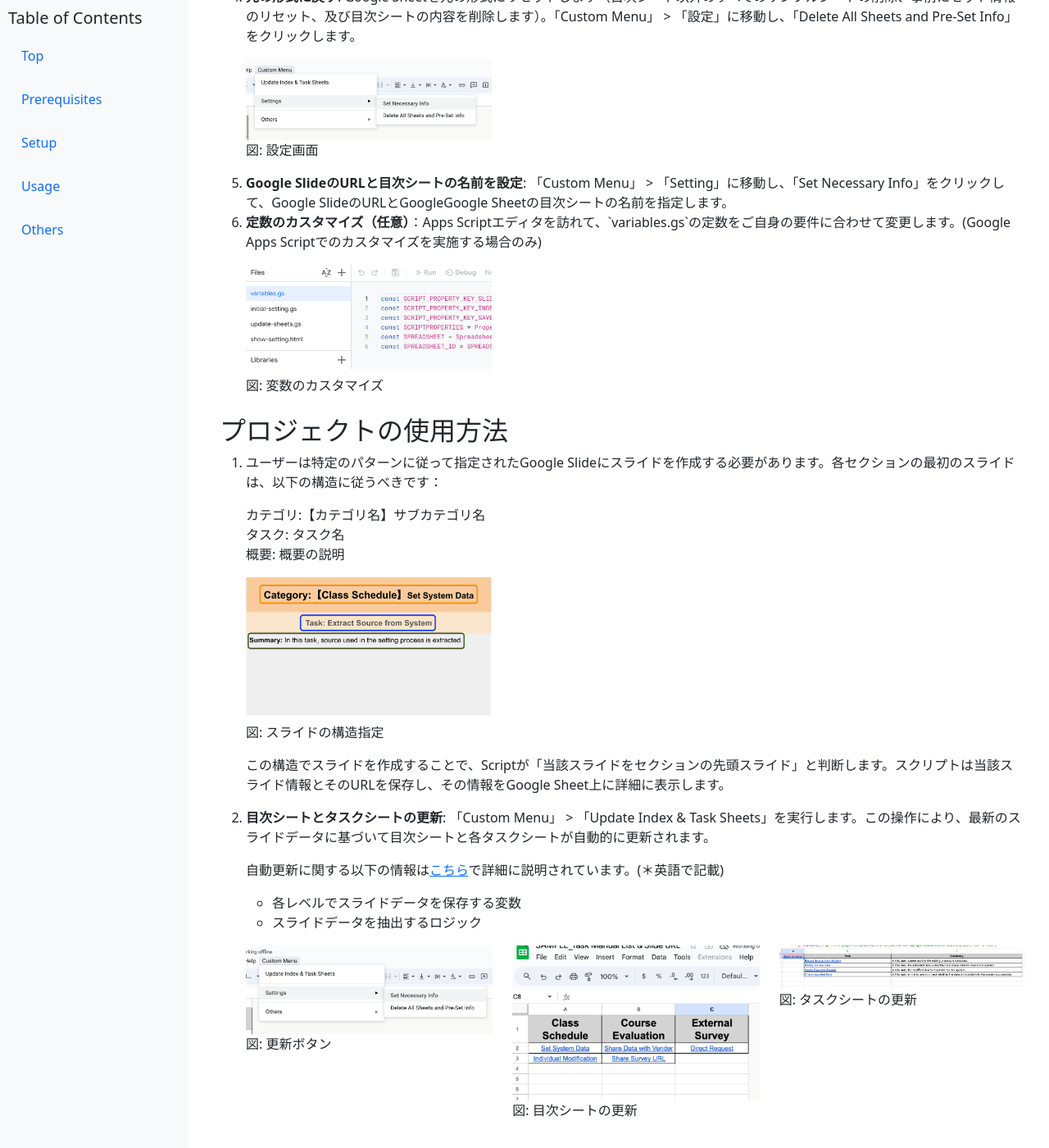
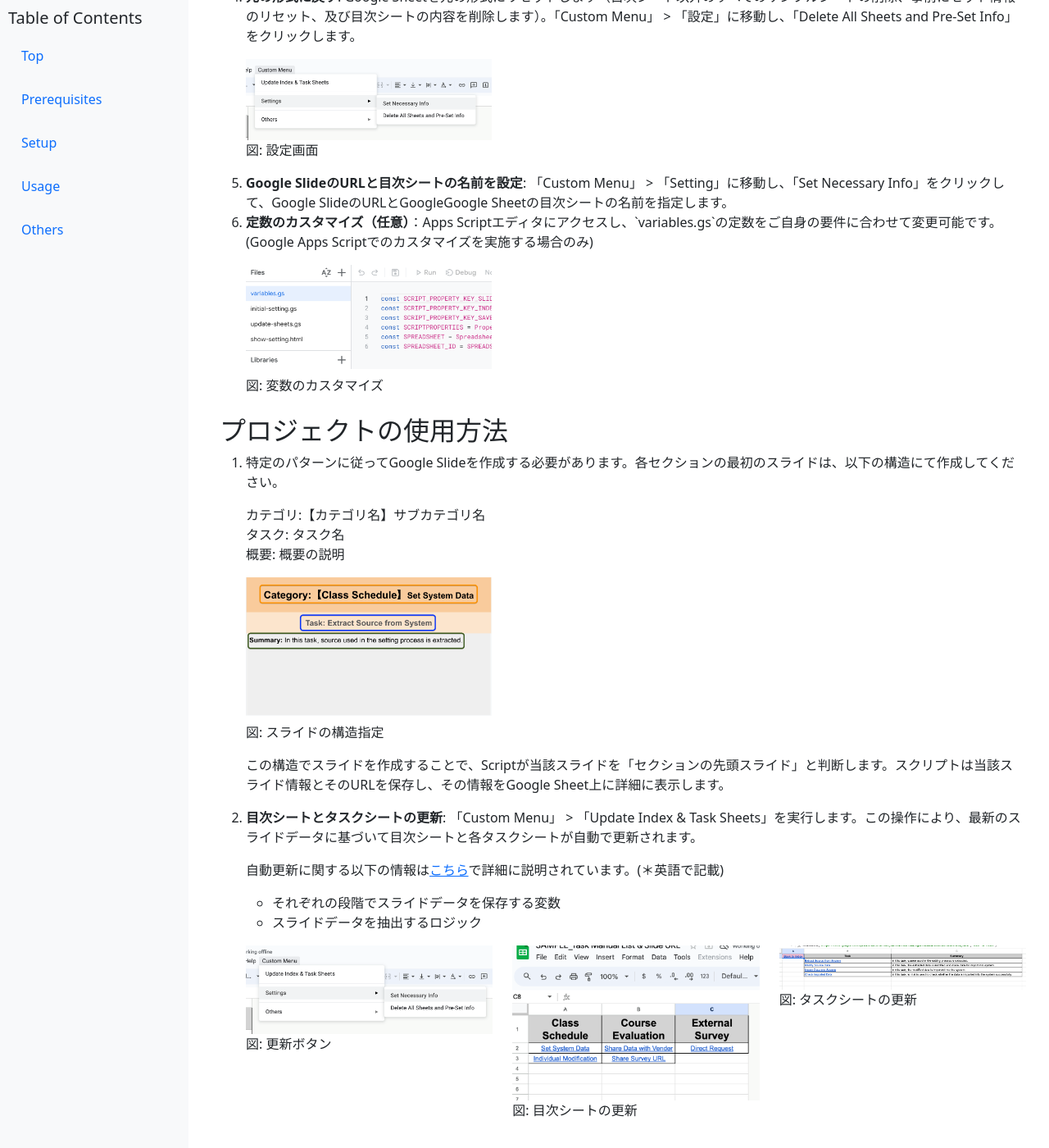
Before and after one commit to tsato21/display-slide-info-spr, a Jekyll site: the page built from docs/index_jpn.html, in a window 1280 px wide and 1400 px high, scrolled down 597 px. Shown: the whole window at 82% size. Built offline with Jekyll 4.4.1, drawn with Linux system fonts in a browser that asks for light colours; some of the changed text lies outside the part shown.

Commit message:
Update index_jpn.html

```diff
--- a/docs/index_jpn.html
+++ b/docs/index_jpn.html
@@ -51,7 +51,7 @@
                 <strong>Google SlideのURLと目次シートの名前を設定</strong>: 「Custom Menu」 > 「Setting」に移動し、「Set Necessary Info」をクリックして、Google SlideのURLとGoogleGoogle Sheetの目次シートの名前を指定します。
             </li>
             <li>
-                <strong>定数のカスタマイズ（任意）</strong>：Apps Scriptエディタを訪れて、`variables.gs`の定数をご自身の要件に合わせて変更します。(Google Apps Scriptでのカスタマイズを実施する場合のみ)
+                <strong>定数のカスタマイズ（任意）</strong>：Apps Scriptエディタにアクセスし、`variables.gs`の定数をご自身の要件に合わせて変更可能です。(Google Apps Scriptでのカスタマイズを実施する場合のみ)
                 <div class="resize-image my-3 container-img">
                     <!-- 定数のカスタマイズ画像のプレースホルダー -->
                     <img src="assets/images/constants_image.png" alt="定数のカスタマイズ" width="300" height="200">
@@ -64,7 +64,7 @@
           <h2>プロジェクトの使用方法</h2>
           <ol>
               <li>
-                  <p>ユーザーは特定のパターンに従って指定されたGoogle Slideにスライドを作成する必要があります。各セクションの最初のスライドは、以下の構造に従うべきです：</p>
+                  <p>特定のパターンに従ってGoogle Slideを作成する必要があります。各セクションの最初のスライドは、以下の構造にて作成してください。</p>
                   <blockquote>
                       カテゴリ:【カテゴリ名】サブカテゴリ名<br>
                       タスク: タスク名<br>
@@ -74,14 +74,14 @@
                       <img src="assets/images/slide-pattern.png" alt="スライドのパターン" width="300" height="200">
                       <div class="image-caption">図: スライドの構造指定</div>
                   </div>
-                  <p>この構造でスライドを作成することで、Scriptが「当該スライドをセクションの先頭スライド」と判断します。スクリプトは当該スライド情報とそのURLを保存し、その情報をGoogle Sheet上に詳細に表示します。</p>
+                  <p>この構造でスライドを作成することで、Scriptが当該スライドを「セクションの先頭スライド」と判断します。スクリプトは当該スライド情報とそのURLを保存し、その情報をGoogle Sheet上に詳細に表示します。</p>
               </li>
 
               <li>
-                  <p><strong>目次シートとタスクシートの更新</strong>: 「Custom Menu」 > 「Update Index & Task Sheets」を実行します。この操作により、最新のスライドデータに基づいて目次シートと各タスクシートが自動的に更新されます。</p>
+                  <p><strong>目次シートとタスクシートの更新</strong>: 「Custom Menu」 > 「Update Index & Task Sheets」を実行します。この操作により、最新のスライドデータに基づいて目次シートと各タスクシートが自動で更新されます。</p>
                   <p>自動更新に関する以下の情報は<a href="https://docs.google.com/presentation/d/1xSyIpb7w24os4EEhpNBP5CCTxS70q5PeTGKm2Vndumw/edit#slide=id.g6f52a3fb7eed7995_31" target="_blank" rel="noopener noreferrer">こちら</a>で詳細に説明されています。(＊英語で記載)
                   <ul>
-                      <li>各レベルでスライドデータを保存する変数</li>
+                      <li>それぞれの段階でスライドデータを保存する変数</li>
                       <li>スライドデータを抽出するロジック</li>
                   </ul>
                   </li>
@@ -111,8 +111,7 @@
 
         <h2 id="others" class="mt-4">その他</h2>
         <ul>
-            <li>コードを追加することで、レポート生成やデータ分析など、追加機能を探索することができます。</li>
-            <li>特定のワークフローや要件に合わせてスクリプトをカスタマイズすることも可能です。</li>
+            <li>コードを追加することで、レポート生成やデータ分析などの機能を追加したり、特定のワークフローや要件に合わせてスクリプトをカスタマイズすることも可能です。</li>
         </ul>
     </div>
 </div>
```
